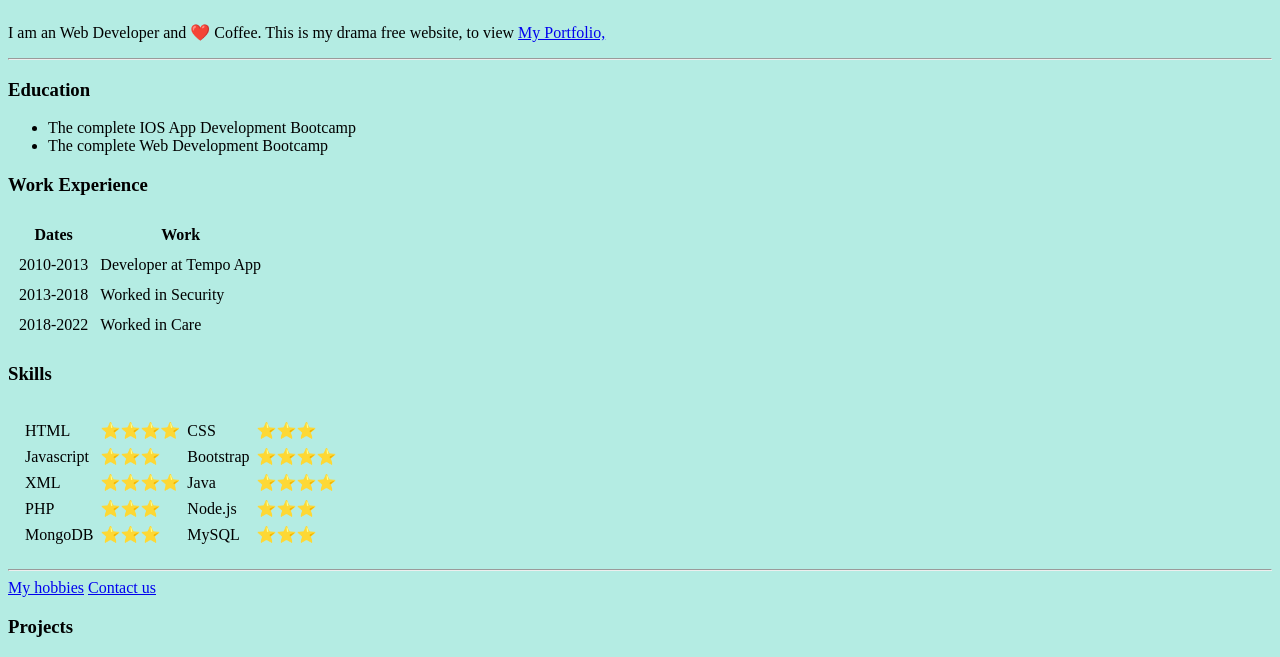
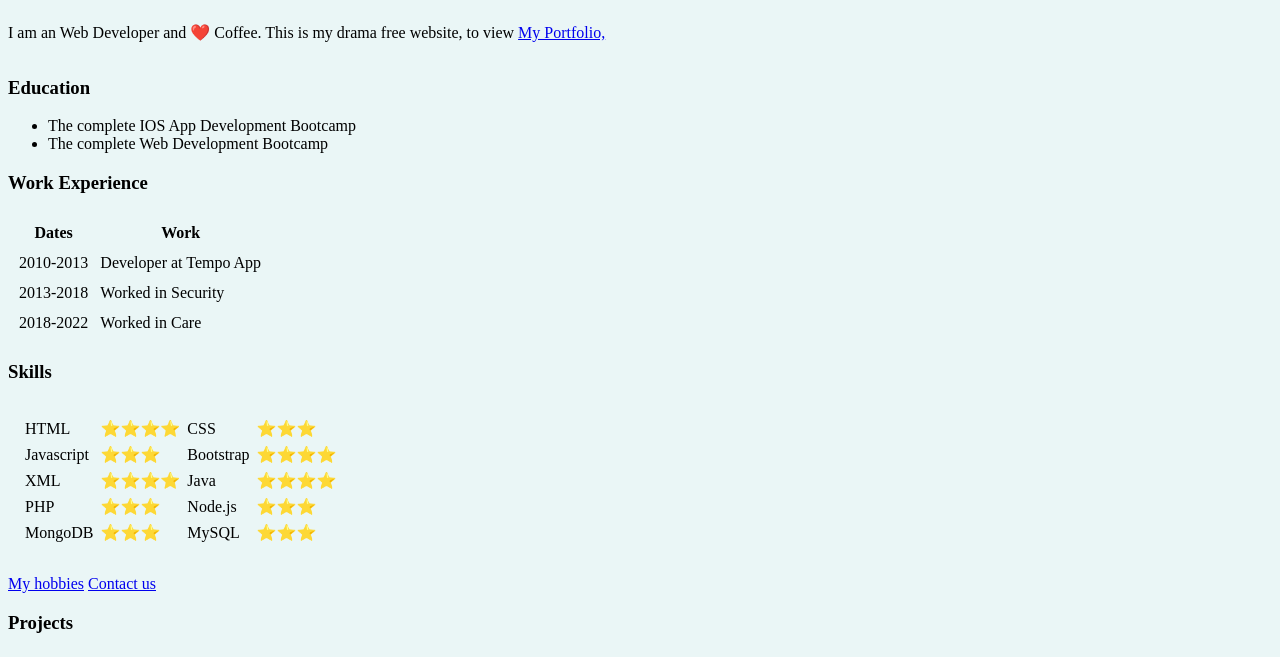
Before and after one commit to Social-Gadfly/cv, a plain HTML site: page index.html in a window 1280 px wide. Shown: the part 172-829 px from the top of the page. Drawn offline with Linux system fonts and the light colour scheme.

Commit message:
Updated CV

```diff
--- a/index.html
+++ b/index.html
@@ -5,9 +5,21 @@
   <meta charset="utf-8">
   <title>Ben Personal Site</title>
   <link rel="icon" type="image/x-icon" href="favicon.ico">
+<style>
+
+body {
+  background-color: #EAF6F6;
+}
+
+hr {
+  background-color: white;
+  border-style: none;
+}
+
+</style>
 </head>
 
-<body style="background-color: #B4ECE3;">
+<body>
   <table cellspacing="10">
     <tr>
       <td><img src="ben.png" alt="Ben Skoudros" width="110" height="110" /></td>
```
